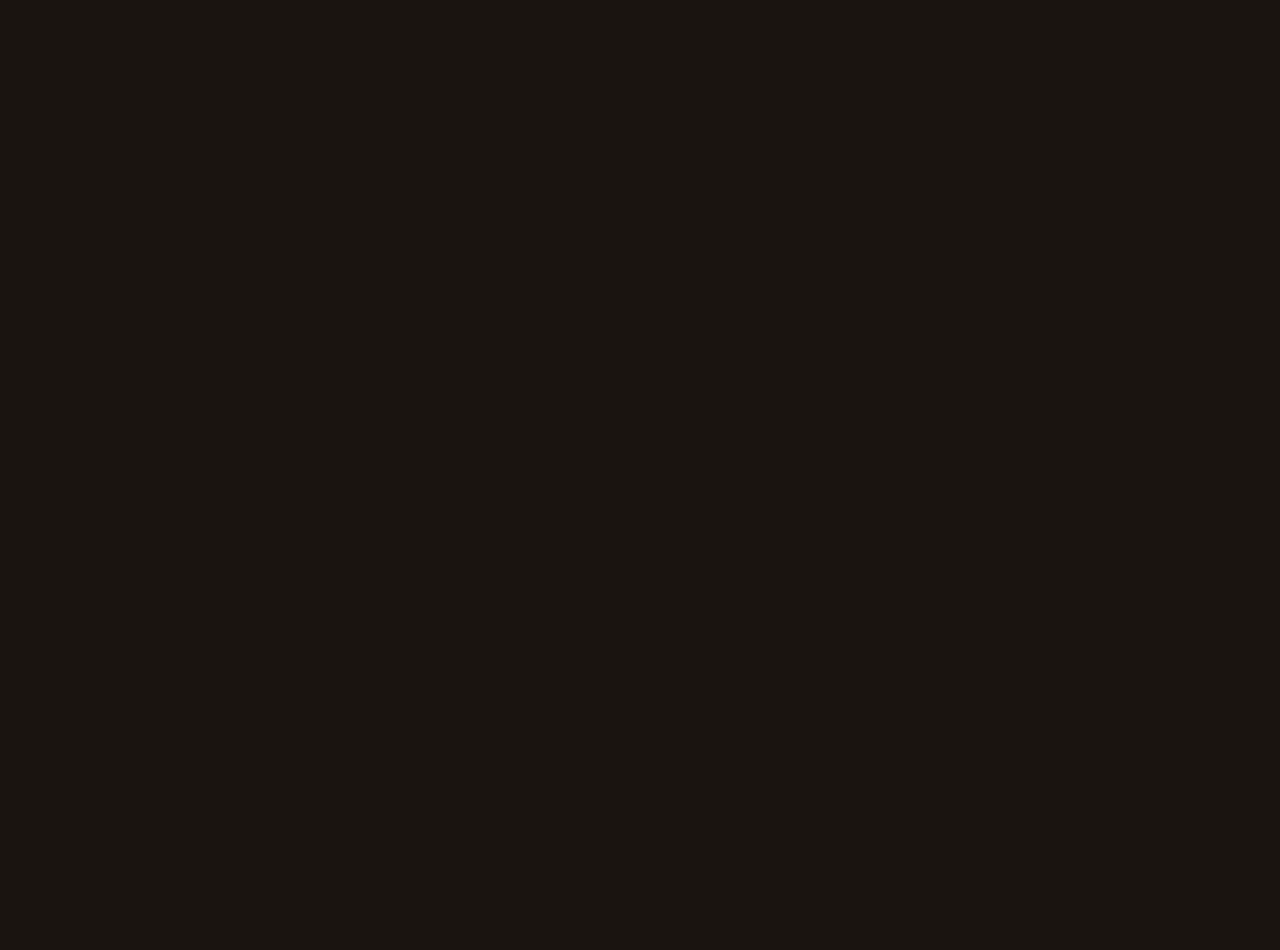
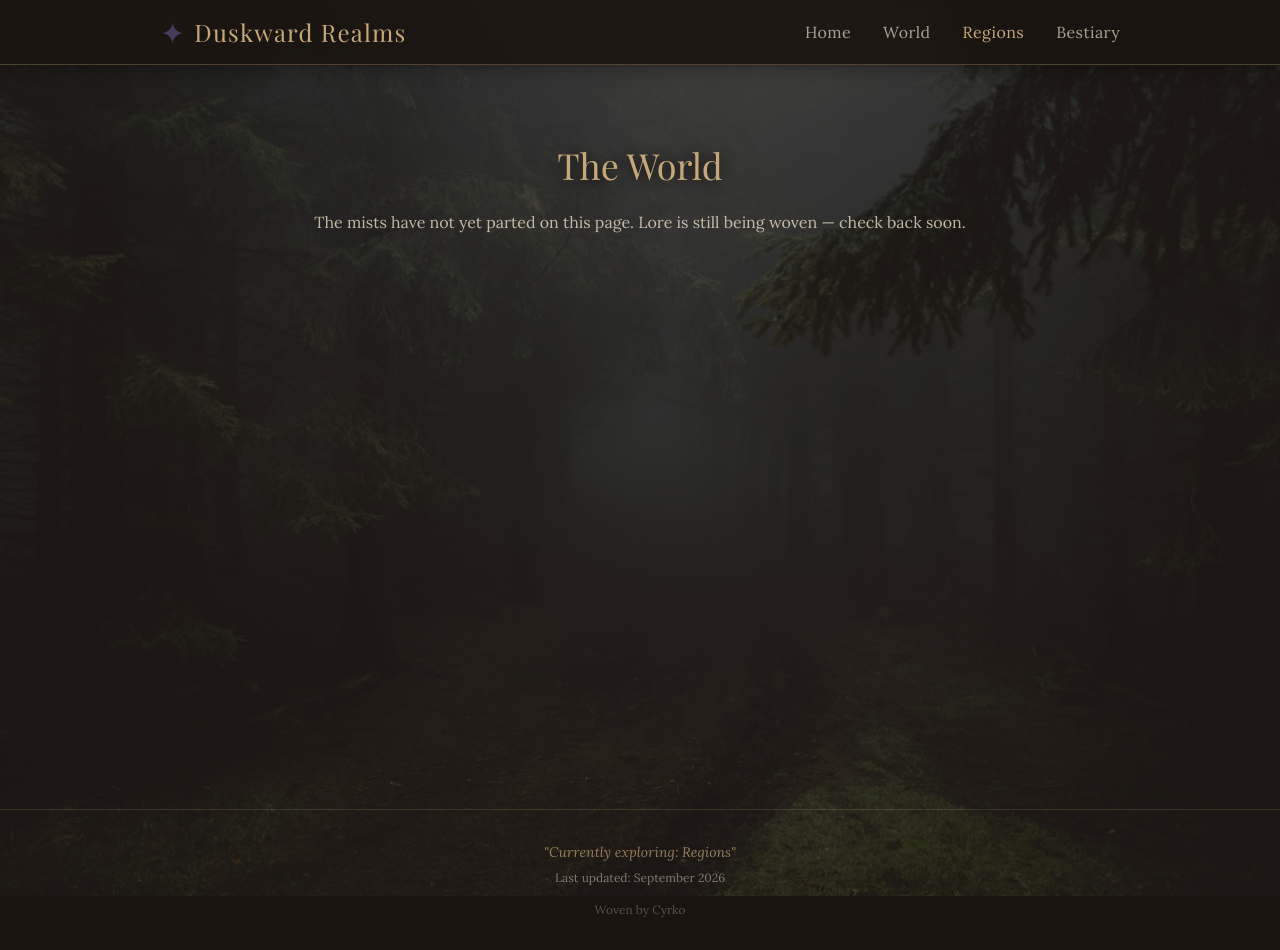
Before and after one commit to cyrkonia04/duskward-realms, a React (Vite) app: page /regions in a window 1280 px wide. Before the commit this address had no page. Before the commit the page ends 800 px from the top, so only its background shows below. Built offline with nearby package versions, Linux system fonts and the light colour scheme; a web font is replaced by a local one.

Commit message:
Initial commit: Home page with full styling

```diff
--- a/src/App.jsx
+++ b/src/App.jsx
@@ -1,17 +1,25 @@
 import { BrowserRouter, Routes, Route } from 'react-router-dom';
-import { ThemeProvider } from './context/ThemeContext';
+import { RegionProvider } from './context/RegionContext';
 import Layout from './components/Layout';
 import Home from './pages/Home';
+import World from './pages/World';
+import Regions from './pages/Regions';
+import Bestiary from './pages/Bestiary';
 
 function App() {
   return (
-    <ThemeProvider>
+    <RegionProvider>
       <BrowserRouter>
         <Routes>
-          <Route path="/" element={<Layout><Home /></Layout>} />
+          <Route element={<Layout />}>
+            <Route path="/" element={<Home />} />
+            <Route path="/world" element={<World />} />
+            <Route path="/regions" element={<Regions />} />
+            <Route path="/bestiary" element={<Bestiary />} />
+          </Route>
         </Routes>
       </BrowserRouter>
-    </ThemeProvider>
+    </RegionProvider>
   );
 }
 
--- a/src/components/Footer.jsx
+++ b/src/components/Footer.jsx
@@ -1,14 +1,12 @@
-import React, { memo } from 'react'; // PERFORMANCE: React.memo
-import { useTheme } from '../context/ThemeContext'; // CONTEXT: Read global state
+import { useRegion } from '../context/RegionContext';
 
-// PERFORMANCE: Wrapped in memo. This component will NEVER re-render unless its specific props/context change.
-export default memo(function Footer() {
-  const { activeRegion } = useTheme(); // CONTEXT: Read global state
+export default function Footer() {
+  const { activeRegion } = useRegion();
 
-  // DYNAMIC CONTENT: Changes based on what page the user is on
-  const dynamicText = activeRegion === 'Home'
-    ? "The story is always growing..."
-    : `Currently exploring: ${activeRegion}`;
+  const dynamicText =
+    activeRegion === 'Home'
+      ? 'The story is always growing...'
+      : `Currently exploring: ${activeRegion}`;
 
   return (
     <footer className="relative z-10 border-t border-gothic-gold/20 mt-16">
@@ -17,7 +15,7 @@
           "{dynamicText}"
         </p>
         <p className="font-body text-gothic-parchment/50 text-xs mt-2">
-          Last updated: October 2023
+          Last updated: September 2026
         </p>
         <p className="font-body text-gothic-parchment/30 text-xs mt-4">
           Woven by Cyrko
@@ -25,4 +23,4 @@
       </div>
     </footer>
   );
-});
+}
--- a/src/components/Layout.jsx
+++ b/src/components/Layout.jsx
@@ -1,37 +1,60 @@
-import { useEffect, useRef } from 'react'; // Added useEffect, useRef
-import { useLocation } from 'react-router-dom'; // Needed to know the current URL
+import { useEffect, useRef } from 'react';
+import { Outlet, useLocation } from 'react-router-dom';
 import Navbar from './Navbar';
 import Footer from './Footer';
+import { useRegion } from '../context/RegionContext';
 
-export default function Layout({ children }) {
+export default function Layout() {
   const location = useLocation();
-  const mistRef = useRef(null); // ADVANCED: Ref for the background image
+  const mistRef = useRef(null);
+  const { setActiveRegion } = useRegion();
 
-  // SIDE EFFECTS: Run every time the URL changes
+  // SIDE EFFECT: runs on every route change
   useEffect(() => {
-    // 1. Update Browser Tab Title dynamically based on route
     const titles = {
       '/': 'Duskward Realms',
       '/world': 'The World',
       '/regions': 'Regions',
-      '/bestiary': 'Bestiary'
+      '/bestiary': 'Bestiary',
     };
     document.title = titles[location.pathname] || 'Duskward Realms';
 
-    // 2. Scroll to top smoothly when changing pages
-    window.scrollTo({ top: 0, behavior: 'smooth' });
-  }, [location.pathname]);
+    // CENTRALIZED: derive the region from the path ("/world" -> "World").
+    // Every future page updates the Footer with zero extra wiring.
+    const region =
+      location.pathname === '/'
+        ? 'Home'
+        : location.pathname.slice(1).replace(/^./, (c) => c.toUpperCase());
+    setActiveRegion(region);
+
+    // Instant scroll feels snappier for navigation than smooth
+    window.scrollTo(0, 0);
+  }, [location.pathname, setActiveRegion]);
+
+  // SIDE EFFECT: gentle parallax drift on the mist (mount only)
+  useEffect(() => {
+    const onScroll = () => {
+      if (mistRef.current) {
+        mistRef.current.style.transform = `translateY(${window.scrollY * 0.1}px)`;
+      }
+    };
+    window.addEventListener('scroll', onScroll, { passive: true });
+    return () => window.removeEventListener('scroll', onScroll);
+  }, []);
 
   return (
     <div className="relative min-h-screen overflow-x-hidden">
-      {/* ADVANCED: useRef applied to the background div */}
-      <div ref={mistRef} className="fixed inset-0 -z-20 bg-[url('images/misty-forest.jpg')] bg-cover bg-center bg-no-repeat opacity-30"></div>
+      {/* Taller than the viewport + negative top so the parallax shift never reveals a gap */}
+      <div
+        ref={mistRef}
+        className="fixed -z-20 -top-24 left-0 h-[calc(100%+12rem)] w-full bg-mist bg-cover bg-center bg-no-repeat opacity-30"
+      />
 
       <Navbar />
 
       <main className="relative z-10 max-w-6xl mx-auto px-4 sm:px-6 lg:px-8 py-12 min-h-[85vh]">
         <div className="relative z-10">
-          {children}
+          <Outlet />
         </div>
       </main>
 
--- a/src/components/Navbar.jsx
+++ b/src/components/Navbar.jsx
@@ -1,4 +1,5 @@
 import { useState, useCallback } from 'react';
+import { Link, NavLink } from 'react-router-dom';
 
 const navLinks = [
   { name: 'Home', path: '/' },
@@ -7,33 +8,43 @@
   { name: 'Bestiary', path: '/bestiary' },
 ];
 
+// Shared active/inactive styling for desktop + mobile
+const desktopClass = ({ isActive }) =>
+  `font-body tracking-wide transition-colors duration-300 ${
+    isActive ? 'text-gothic-gold' : 'text-gothic-parchment/70 hover:text-gothic-gold'
+  }`;
+
 export default function Navbar() {
   const [isMenuOpen, setIsMenuOpen] = useState(false);
 
   const toggleMenu = useCallback(() => {
-    setIsMenuOpen(prev => !prev);
+    setIsMenuOpen((prev) => !prev);
   }, []);
 
   return (
     <nav className="sticky top-0 z-50 bg-gothic-bg/90 backdrop-blur-md border-b border-gothic-gold/30 shadow-lg shadow-black/20">
       <div className="max-w-5xl mx-auto px-4 sm:px-6 lg:px-8">
-        <div className="flex items-center justify-between h-16"> {/* <-- HERE IS THE MISSING CLOSING DIV */}
-          {/* LEFT: Logo */}
-          <a href="/" className="flex-shrink-0 flex items-center gap-2 font-heading text-2xl text-gothic-gold tracking-wider">
+        <div className="flex items-center justify-between h-16">
+          {/* LEFT: Logo — Link, not <a>, so no full reload */}
+          <Link
+            to="/"
+            className="flex-shrink-0 flex items-center gap-2 font-heading text-2xl text-gothic-gold tracking-wider"
+          >
             <span className="text-gothic-purple text-3xl">✦</span>
             <span className="hidden sm:inline">Duskward Realms</span>
-          </a>
+          </Link>
 
-          {/* CENTER: Desktop Nav Links (Hidden on Mobile) */}
-          <div className="hidden md:flex items-center space-x-8"> {/* <-- HERE IS THE OTHER MISSING CLOSING DIV */}
+          {/* CENTER: Desktop Nav Links */}
+          <div className="hidden md:flex items-center space-x-8">
             {navLinks.map((link) => (
-              <a
+              <NavLink
                 key={link.name}
-                href={link.path}
-                className="text-gothic-parchment/70 hover:text-gothic-gold transition-colors duration-300 font-body tracking-wide"
+                to={link.path}
+                end={link.path === '/'} // otherwise "Home" matches every route
+                className={desktopClass}
               >
                 {link.name}
-              </a>
+              </NavLink>
             ))}
           </div>
 
@@ -41,25 +52,39 @@
           <button
             className="md:hidden text-gothic-gold focus:outline-none"
             onClick={toggleMenu}
+            aria-expanded={isMenuOpen}
+            aria-label="Toggle navigation"
           >
             <svg className="w-7 h-7" fill="none" stroke="currentColor" viewBox="0 0 24 24">
-              <path strokeLinecap="round" strokeLinejoin="round" strokeWidth="2" d={isMenuOpen ? "M6 18L18 6M6 6l12 12" : "M4 6h16M4 12h16"} />
+              <path
+                strokeLinecap="round"
+                strokeLinejoin="round"
+                strokeWidth="2"
+                d={isMenuOpen ? 'M6 18L18 6M6 6l12 12' : 'M4 6h16M4 12h16'}
+              />
             </svg>
           </button>
-        </div> {/* <-- END OF MISSING DIVS */}
+        </div>
 
         {/* Mobile Menu Dropdown */}
         {isMenuOpen && (
           <div className="md:hidden bg-gothic-surface border-t border-gothic-gold/30 pb-4">
             {navLinks.map((link) => (
-              <a
+              <NavLink
                 key={link.name}
-                href={link.path}
-                className="block px-6 py-3 text-gothic-parchment hover:text-gothic-gold hover:bg-gothic-purple/10 transition-all border-b border-gothic-gold/10"
+                to={link.path}
+                end={link.path === '/'}
+                className={({ isActive }) =>
+                  `block px-6 py-3 transition-all border-b border-gothic-gold/10 ${
+                    isActive
+                      ? 'text-gothic-gold bg-gothic-purple/10'
+                      : 'text-gothic-parchment hover:text-gothic-gold hover:bg-gothic-purple/10'
+                  }`
+                }
                 onClick={() => setIsMenuOpen(false)}
               >
                 {link.name}
-              </a>
+              </NavLink>
             ))}
           </div>
         )}
--- /dev/null
+++ b/src/context/RegionContext.jsx
@@ -0,0 +1,23 @@
+import { createContext, useContext, useState, useMemo } from 'react';
+
+const RegionContext = createContext();
+
+export function RegionProvider({ children }) {
+  const [activeRegion, setActiveRegion] = useState('Home');
+
+  // PERFORMANCE: memoized so consumers only re-render when activeRegion actually changes
+  const value = useMemo(
+    () => ({ activeRegion, setActiveRegion }),
+    [activeRegion]
+  );
+
+  return (
+    <RegionContext.Provider value={value}>
+      {children}
+    </RegionContext.Provider>
+  );
+}
+
+export function useRegion() {
+  return useContext(RegionContext);
+}
--- a/src/context/ThemeContext.jsx
+++ /dev/null
@@ -1,21 +0,0 @@
-import { createContext, useContext, useState } from 'react';
-
-// Create the Context
-const ThemeContext = createContext();
-
-// The Provider component (We wrap our App in this)
-export function ThemeProvider({ children }) {
-  // STATE: Holds data relevant to the whole site
-  const [activeRegion, setActiveRegion] = useState('Home');
-
-  return (
-    <ThemeContext.Provider value={{ activeRegion, setActiveRegion }}>
-      {children}
-    </ThemeContext.Provider>
-  );
-}
-
-// Custom Hook to easily access the context
-export function useTheme() {
-  return useContext(ThemeContext);
-}
--- /dev/null
+++ b/src/pages/Bestiary.jsx
@@ -0,0 +1,10 @@
+export default function World() {
+  return (
+    <div className="pt-8 text-center">
+      <h1 className="text-4xl mb-6">The World</h1>
+      <p className="max-w-2xl mx-auto font-body text-gothic-parchment/80 leading-relaxed">
+        The mists have not yet parted on this page. Lore is still being woven — check back soon.
+      </p>
+    </div>
+  );
+}
--- /dev/null
+++ b/src/pages/Regions.jsx
@@ -0,0 +1,10 @@
+export default function World() {
+  return (
+    <div className="pt-8 text-center">
+      <h1 className="text-4xl mb-6">The World</h1>
+      <p className="max-w-2xl mx-auto font-body text-gothic-parchment/80 leading-relaxed">
+        The mists have not yet parted on this page. Lore is still being woven — check back soon.
+      </p>
+    </div>
+  );
+}
--- /dev/null
+++ b/src/pages/World.jsx
@@ -0,0 +1,10 @@
+export default function World() {
+  return (
+    <div className="pt-8 text-center">
+      <h1 className="text-4xl mb-6">The World</h1>
+      <p className="max-w-2xl mx-auto font-body text-gothic-parchment/80 leading-relaxed">
+        The mists have not yet parted on this page. Lore is still being woven — check back soon.
+      </p>
+    </div>
+  );
+}
```
Also changed, not shown: src/pages/home.jsx (+29 -18 lines), tailwind.config.js (+5 -10 lines), 5 other files (tests, documents, lock files or other folders).
